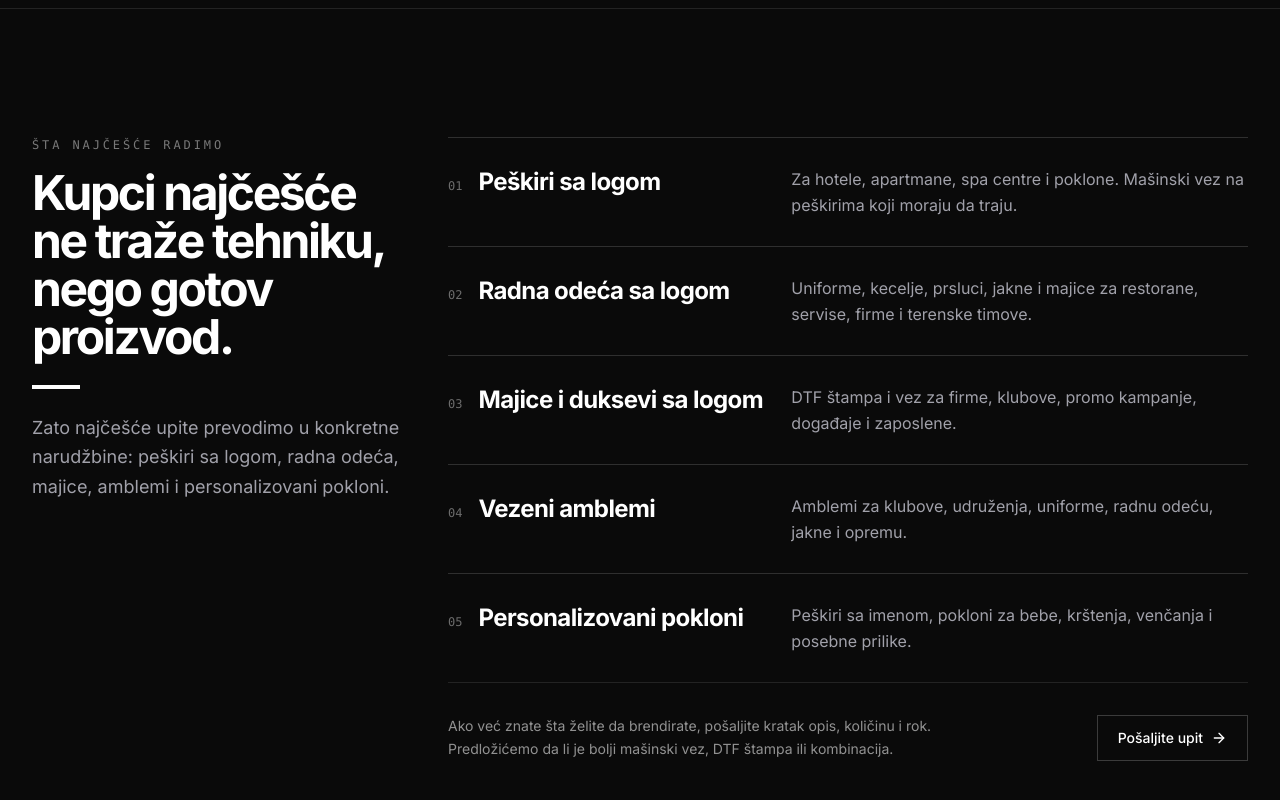
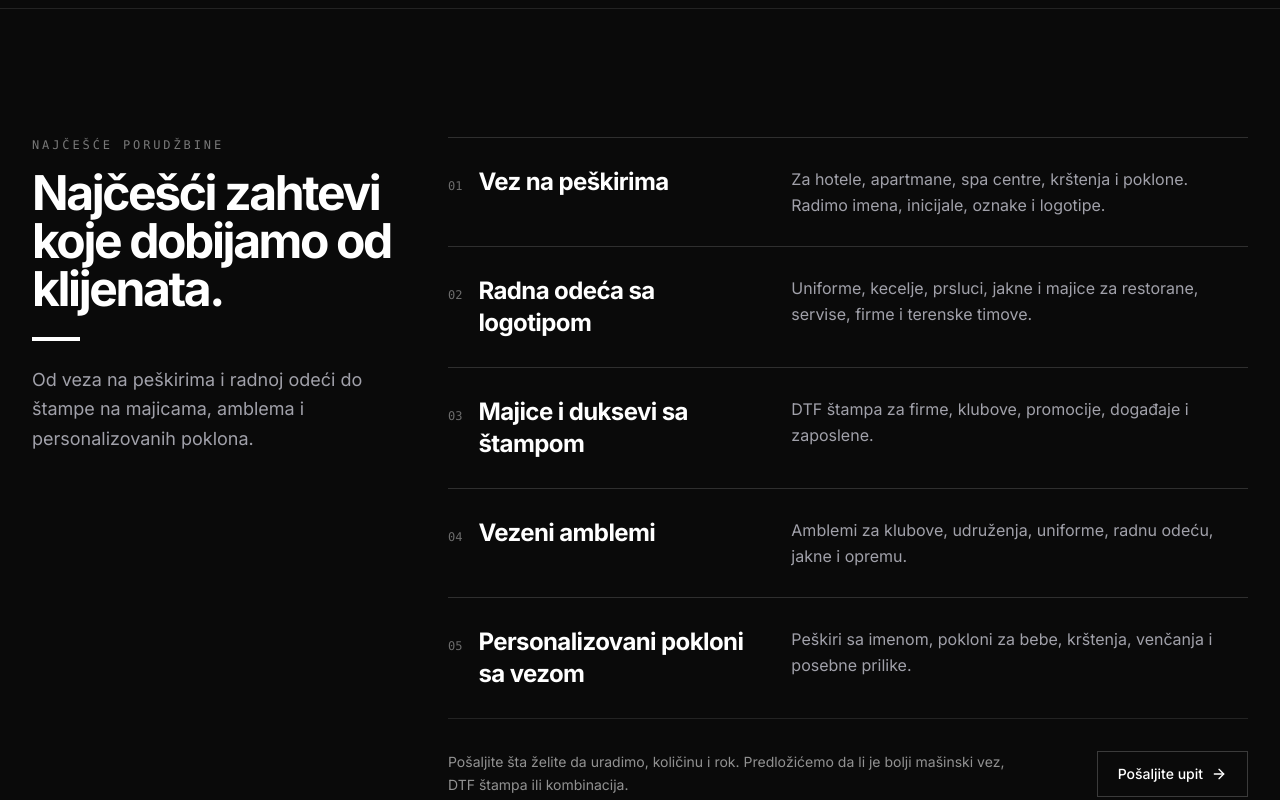
Before and after one commit to ivicajovanovic/addvert-2026, a Next.js app: page / in a window 1280 px wide. Shown: the part 2080-2880 px from the top of the page. Built offline with nearby package versions, Linux system fonts and the light colour scheme; no server answers.

Commit message:
fix: refine buyer intent section copy

```diff
--- a/components/common-requests-section.tsx
+++ b/components/common-requests-section.tsx
@@ -6,18 +6,18 @@ import { ScrollReveal } from "./scroll-reveal"
 const commonRequests = [
   {
     id: "01",
-    title: "Peškiri sa logom",
-    description: "Za hotele, apartmane, spa centre i poklone. Mašinski vez na peškirima koji moraju da traju.",
+    title: "Vez na peškirima",
+    description: "Za hotele, apartmane, spa centre, krštenja i poklone. Radimo imena, inicijale, oznake i logotipe.",
   },
   {
     id: "02",
-    title: "Radna odeća sa logom",
+    title: "Radna odeća sa logotipom",
     description: "Uniforme, kecelje, prsluci, jakne i majice za restorane, servise, firme i terenske timove.",
   },
   {
     id: "03",
-    title: "Majice i duksevi sa logom",
-    description: "DTF štampa i vez za firme, klubove, promo kampanje, događaje i zaposlene.",
+    title: "Majice i duksevi sa štampom",
+    description: "DTF štampa za firme, klubove, promocije, događaje i zaposlene.",
   },
   {
     id: "04",
@@ -26,7 +26,7 @@ const commonRequests = [
   },
   {
     id: "05",
-    title: "Personalizovani pokloni",
+    title: "Personalizovani pokloni sa vezom",
     description: "Peškiri sa imenom, pokloni za bebe, krštenja, venčanja i posebne prilike.",
   },
 ] as const
@@ -39,15 +39,14 @@ export function CommonRequestsSection() {
           <div className="col-span-12 mb-12 lg:col-span-4 lg:mb-0">
             <ScrollReveal animation="slide-right" duration={500}>
               <p className="mb-4 font-mono text-xs uppercase tracking-[0.24em] text-white/45">
-                Šta najčešće radimo
+                Najčešće porudžbine
               </p>
               <h2 className="mb-6 text-4xl font-bold tracking-tighter text-white md:text-5xl">
-                Kupci najčešće ne traže tehniku, nego gotov proizvod.
+                Najčešći zahtevi koje dobijamo od klijenata.
               </h2>
               <div className="mb-6 h-1 w-12 bg-white" />
               <p className="max-w-sm text-lg leading-relaxed text-muted-foreground">
-                Zato najčešće upite prevodimo u konkretne narudžbine: peškiri sa logom, radna odeća, majice,
-                amblemi i personalizovani pokloni.
+                Od veza na peškirima i radnoj odeći do štampe na majicama, amblema i personalizovanih poklona.
               </p>
             </ScrollReveal>
           </div>
@@ -72,8 +71,8 @@ export function CommonRequestsSection() {
             <ScrollReveal animation="fade" delay={commonRequests.length * 80} duration={500}>
               <div className="mt-8 flex flex-col items-start gap-4 sm:flex-row sm:items-center sm:justify-between">
                 <p className="max-w-xl text-sm leading-relaxed text-white/55">
-                  Ako već znate šta želite da brendirate, pošaljite kratak opis, količinu i rok. Predložićemo da li je
-                  bolji mašinski vez, DTF štampa ili kombinacija.
+                  Pošaljite šta želite da uradimo, količinu i rok. Predložićemo da li je bolji mašinski vez, DTF štampa
+                  ili kombinacija.
                 </p>
                 <Link
                   href="/kontakt"
```
